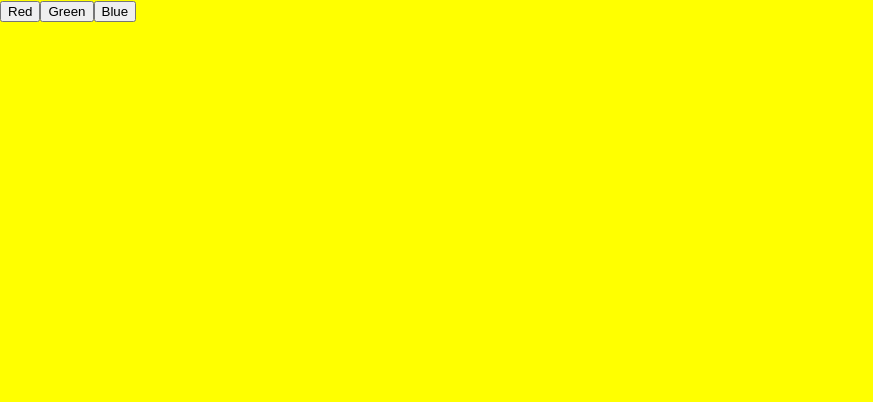
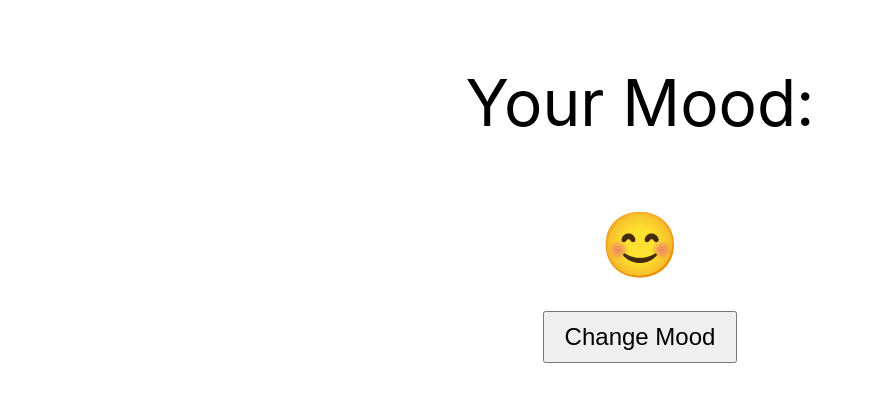
Before and after one commit to abidroid/react-app-one, a React (Create React App) app: page / in a window 1280 px wide. Shown: the top 402 px of the page, without its empty margins (0-873 px from the left). Built offline with nearby package versions, Linux system fonts and the light colour scheme.

Commit message:
completed

```diff
--- a/src/App.js
+++ b/src/App.js
@@ -1,6 +1,7 @@
 import './App.css';
 import BackgroundChange from './components/BackgroundChange.js';
 import Counter from './components/Counter.js';
+import MoodChanger from './components/MoodChanger.js';
 
 function Header() {
   return <h1>Welcome to React</h1>
@@ -9,7 +10,8 @@ function Header() {
 function App() {
   return (
     <>
-    <BackgroundChange />
+    <MoodChanger />
+    {/* <BackgroundChange /> */}
     {/* <Counter /> */}
     {/* <Lightbulb /> */}
     {/* <ArrayDestructure /> */}
--- a/src/components/MoodChanger.js
+++ b/src/components/MoodChanger.js
@@ -1,14 +1,30 @@
-
+import React from "react";
 const MoodChanger = () => {
     const moods = ['😊', '😢', '😡', '😴', '🤪', '😍', '😎'];
 
     const [mood, setMood] = React.useState('😊');
 
     const changeMood = () => {
-        const randomIndex = Math.floor( Math.random() * moods.length);
+        const randomIndex = Math.floor(Math.random() * moods.length);
 
         setMood(moods[randomIndex]);
     }
+
+    return (
+
+        <div
+            style={{ textAlign: 'center', fontSize: '4rem', marginTop: '50px' }}
+        >
+            <p>Your Mood:</p>
+            <div>{mood}</div>
+
+            <button onClick={changeMood}
+                style={{ marginTop: '20px', fontSize: '1.5rem', padding: '10px 20px' }}
+
+            >Change Mood</button>
+        </div>
+
+    );
 }
 
 export default MoodChanger;
```
